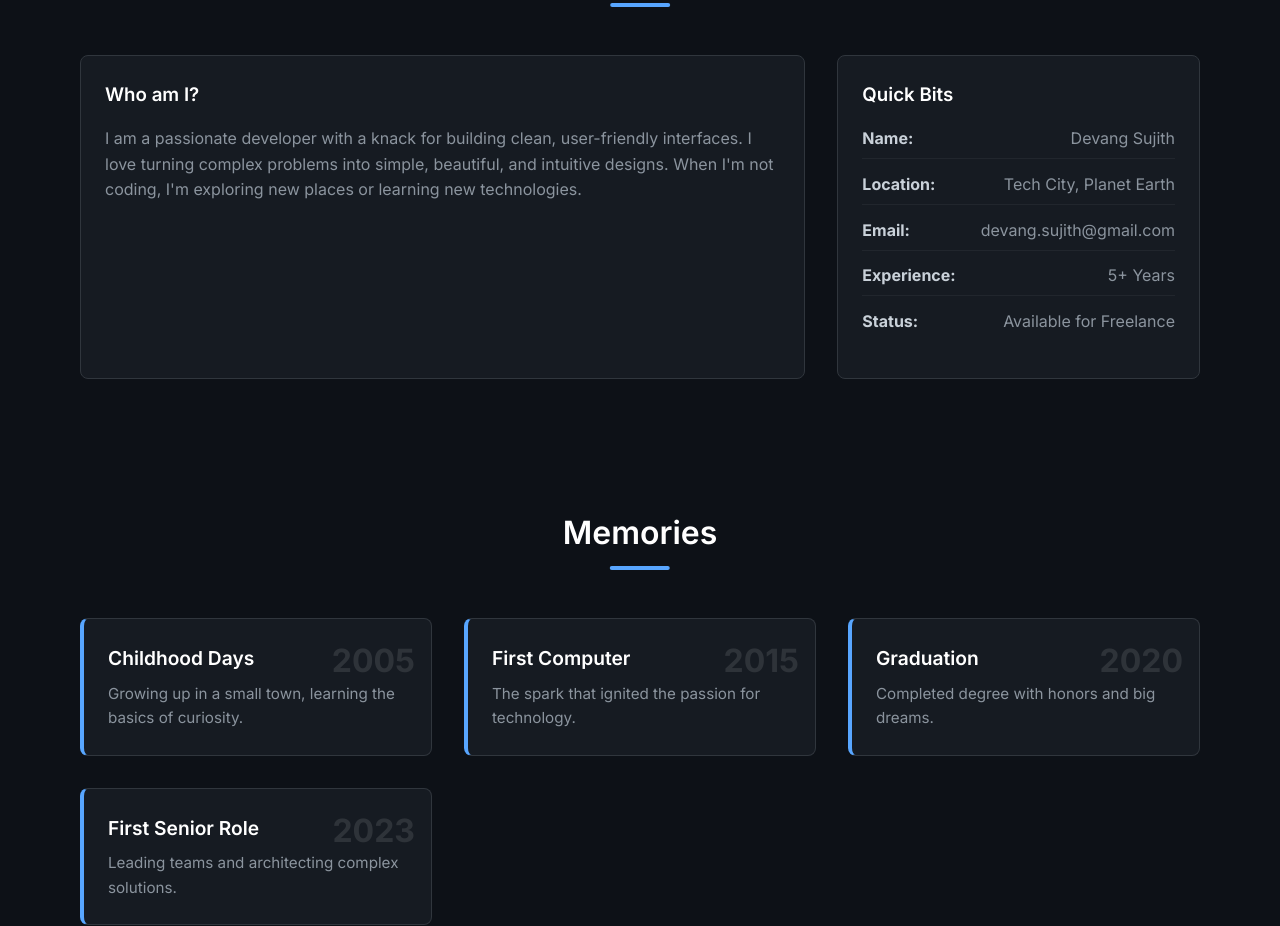
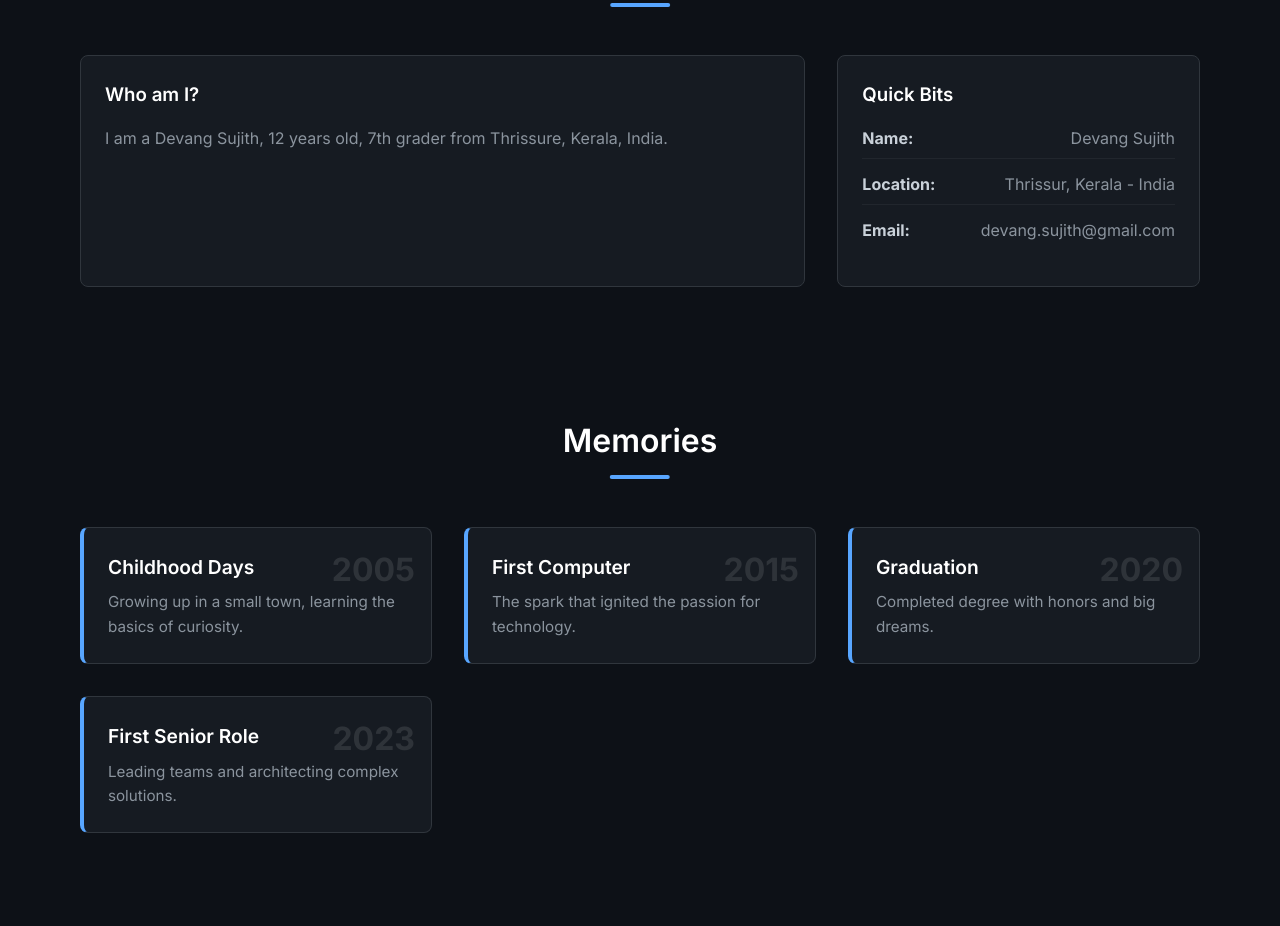
Before and after one commit to devangsujith/portfolio, an Angular app: page / in a window 1280 px wide. Shown: the part 920-1846 px from the top of the page. Built offline with nearby package versions, Linux system fonts and the light colour scheme.

Commit message:
Update personal information in About component

```diff
--- a/src/app/components/about/about.component.html
+++ b/src/app/components/about/about.component.html
@@ -5,9 +5,8 @@
             <div class="card bio-card">
                 <h3>Who am I?</h3>
                 <p>
-                    I am a passionate developer with a knack for building clean, user-friendly interfaces.
-                    I love turning complex problems into simple, beautiful, and intuitive designs.
-                    When I'm not coding, I'm exploring new places or learning new technologies.
+                    I am a Devang Sujith, 12 years old, 7th grader from Thrissure, Kerala, India.
+
                 </p>
             </div>
 
@@ -15,10 +14,9 @@
                 <h3>Quick Bits</h3>
                 <ul>
                     <li><strong>Name:</strong> Devang Sujith</li>
-                    <li><strong>Location:</strong> Tech City, Planet Earth</li>
-                    <li><strong>Email:</strong> devang.sujith@gmail.com</li>
-                    <li><strong>Experience:</strong> 5+ Years</li>
-                    <li><strong>Status:</strong> Available for Freelance</li>
+                    <li><strong>Location:</strong> Thrissur, Kerala - India</li>
+                    <li><strong>Email:</strong>devang.sujith@gmail.com</li>
+
                 </ul>
             </div>
         </div>
```
